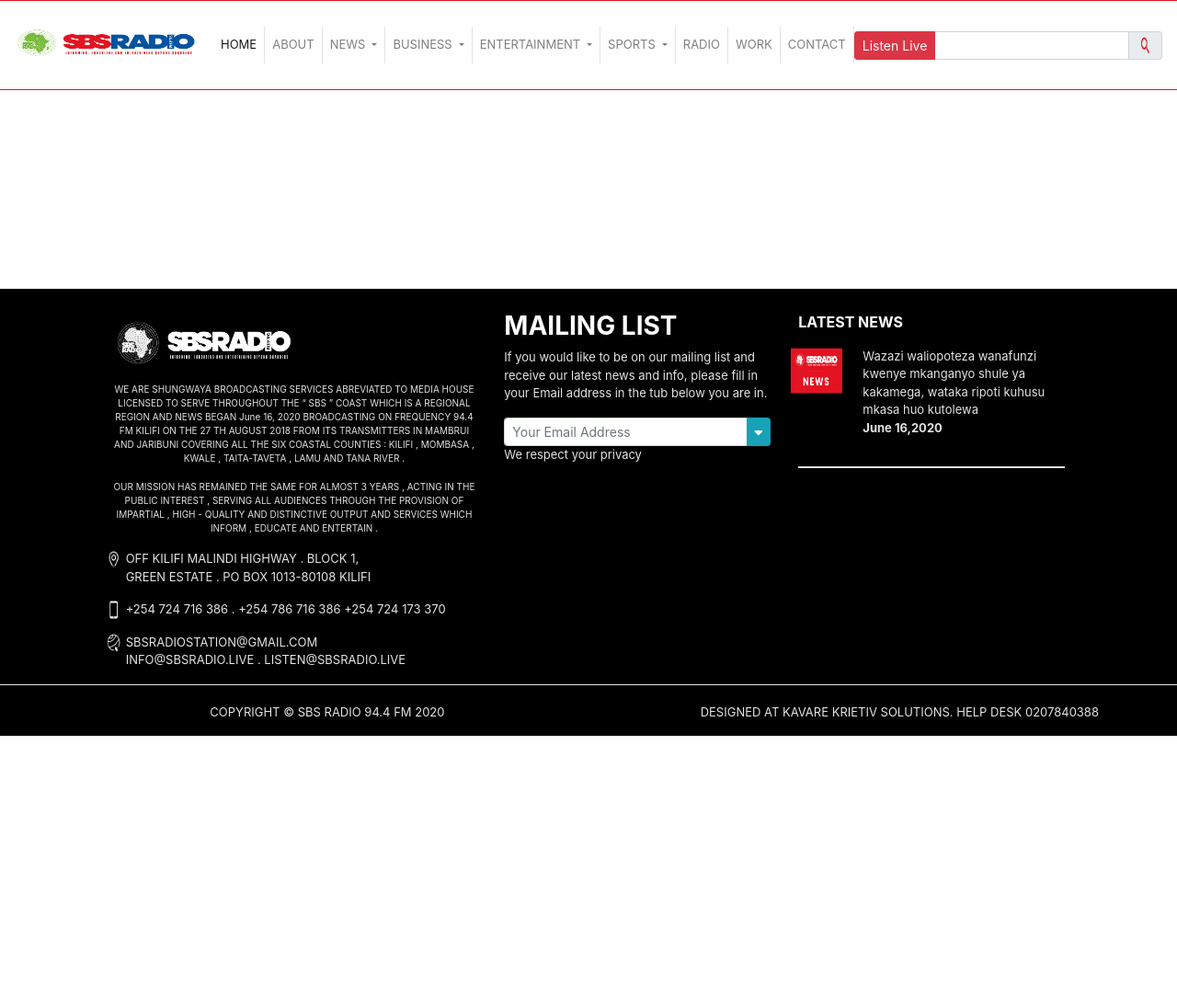
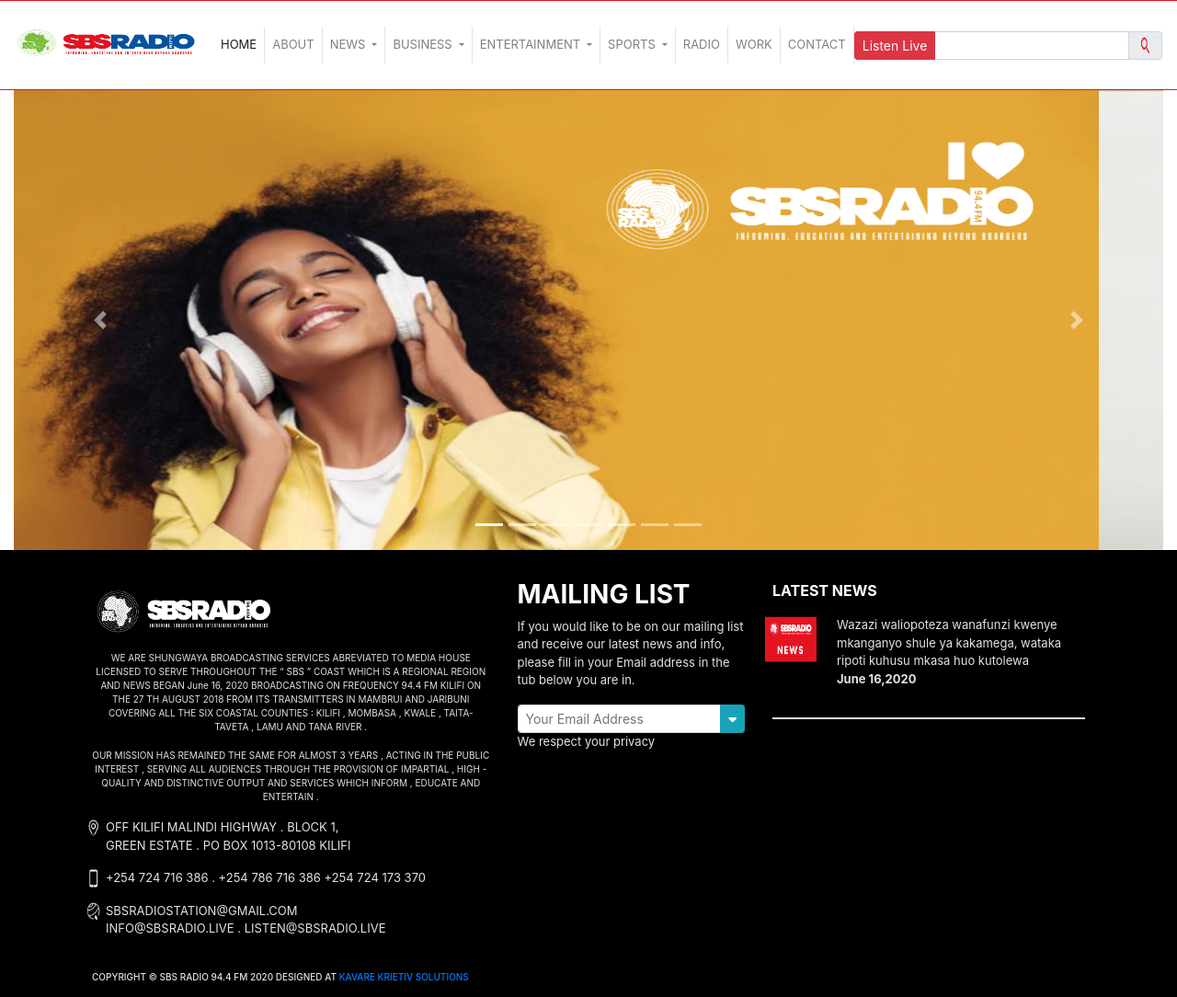
Before and after one commit to Kavare-Krietiv/sbs-news-theme, a plain HTML site: page index.html in a window 1280 px wide. Shown: the whole page at 92% size. Before the commit the page ends 800 px from the top, so only its background shows below. Drawn offline with nearby package versions, Linux system fonts and the light colour scheme.

Commit message:
slider and footer Bug fixes

```diff
--- a/index.html
+++ b/index.html
@@ -2,6 +2,7 @@
 <html lang="en">
 <head>
     <meta charset="UTF-8">
+    <meta name="viewport" content="width=device-width, initial-scale=1">
     <title>SBS Radio</title>
     <link rel="stylesheet" href="https://stackpath.bootstrapcdn.com/bootstrap/4.5.0/css/bootstrap.min.css"
           integrity="sha384-9aIt2nRpC12Uk9gS9baDl411NQApFmC26EwAOH8WgZl5MYYxFfc+NcPb1dKGj7Sk" crossorigin="anonymous">
@@ -113,11 +114,66 @@
     </div>
 </nav>
 
-<footer class="fixed-bottom footer">
+<div class="container-fluid">
+    <div id="demo" class="carousel slide" data-ride="carousel">
+
+        <!-- Indicators -->
+        <ul class="carousel-indicators">
+            <li data-target="#demo" data-slide-to="0" class="active"></li>
+            <li data-target="#demo" data-slide-to="1"></li>
+            <li data-target="#demo" data-slide-to="2"></li>
+            <li data-target="#demo" data-slide-to="3"></li>
+            <li data-target="#demo" data-slide-to="4"></li>
+            <li data-target="#demo" data-slide-to="5"></li>
+            <li data-target="#demo" data-slide-to="6"></li>
+        </ul>
+
+        <!-- The slideshow -->
+        <div class="carousel-inner">
+            <div class="carousel-item active">
+                <img src="assests/slider/I_Love_SBS_Sample_Slider.png" width="100%" height="500" alt="Los Angeles">
+            </div>
+            <div class="carousel-item">
+                <img src="assests/slider/SliderImage-1.png" width="100%" height="500" alt="Chicago">
+            </div>
+            <div class="carousel-item">
+                <img src="assests/slider/SliderImage-1b.png" width="100%" height="500" alt="New York">
+            </div>
+            <div class="carousel-item">
+                <img src="assests/slider/SliderImage-2.png" width="100%" height="500" alt="New York">
+            </div>
+            <div class="carousel-item">
+                <img src="assests/slider/SliderImage-3.png" width="100%" height="500" alt="New York">
+            </div>
+            <div class="carousel-item">
+                <img src="assests/slider/SliderImage-4.png" width="100%" height="500" alt="New York">
+            </div>
+            <div class="carousel-item">
+                <img src="assests/slider/SliderImage-5.png" width="100%" height="500" alt="New York">
+            </div>
+            <div class="carousel-item">
+                <img src="assests/slider/SliderImage-6.png" width="100%" height="500" alt="New York">
+            </div>
+        </div>
+
+        <!-- Left and right controls -->
+        <a class="carousel-control-prev" href="#demo" data-slide="prev">
+            <span class="carousel-control-prev-icon"></span>
+        </a>
+        <a class="carousel-control-next" href="#demo" data-slide="next">
+            <span class="carousel-control-next-icon"></span>
+        </a>
+
+    </div>
+</div>
+
+<footer class="navbar sticky-bottom footer">
+
+    <div class="container">
         <div class="footer-top">
-        <div class="col-xs-12 col-sm-12 col-md-12 col-lg-12 offset-md-1">
+            <div class="col-xs-12 col-sm-12 col-md-12 col-lg-12">
                 <div class="row">
-                <div class="col-xs-12 col-sm-12 col-md-4 col-lg-4">
+                    <div class="col-xs-12 col-sm-12 col-md-5 col-lg-5">
                         <img src="assests/SBS_Logo_White.png" class="img-fluid" width="200px">
                         <p class="footer-text">WE ARE SHUNGWAYA BROADCASTING SERVICES ABREVIATED TO
                             MEDIA HOUSE LICENSED TO SERVE THROUGHOUT THE “ SBS ”
@@ -125,7 +181,8 @@
                             BROADCASTING ON FREQUENCY 94.4 FM KILIFI ON THE 27 TH AUGUST 2018 FROM ITS
                             TRANSMITTERS IN MAMBRUI AND JARIBUNI COVERING ALL THE SIX COASTAL COUNTIES : KILIFI ,
                             MOMBASA , KWALE , TAITA-TAVETA , LAMU AND TANA RIVER .</p>
-                    <p class="footer-text">OUR MISSION HAS REMAINED THE SAME FOR ALMOST 3 YEARS , ACTING IN THE PUBLIC
+                        <p class="footer-text">OUR MISSION HAS REMAINED THE SAME FOR ALMOST 3 YEARS , ACTING IN THE
+                            PUBLIC
                             INTEREST
                             ,
                             SERVING ALL AUDIENCES THROUGH THE PROVISION OF IMPARTIAL , HIGH - QUALITY AND
@@ -152,7 +209,6 @@
                         </div>
 
                     </div>
-
                     <div class="col-xs-12 col-sm-12 col-md-3 col-lg-3">
                         <br/>
 
@@ -171,7 +227,7 @@
                         <p style="color: #E3E3E2;font-size: 13px">We respect your privacy</p>
 
                     </div>
-                <div class="col-xs-12 col-sm-12 col-md-3 col-lg-3">
+                    <div class="col-xs-12 col-sm-12 col-md-4 col-lg-4">
                         <br/>
                         <p style="color: white;font-weight: bold">LATEST NEWS</p>
                         <div class="row">
@@ -189,20 +245,15 @@
         </div>
 
         <div class="footer-bottom">
-        <div class="col-xs-12 col-sm-12 col-md-12 col-lg-12 offset-md-2">
-            <div class="row">
-                <div class="col-xs-12 col-sm-12 col-md-5 col-lg-5">
-                    <p style="color: #E3E3E2;font-size: 13px">COPYRIGHT © SBS RADIO 94.4 FM 2020</p>
-                </div>
 
-                <div class="col-xs-12 col-sm-12 col-md-5 col-lg-5">
-                    <p style="color: #E3E3E2;font-size: 13px">DESIGNED AT KAVARE KRIETIV SOLUTIONS. HELP DESK
-                        0207840388</p>
+            <div class="col-xs-12 col-sm-12 col-md-12 col-lg-12">
+
+                <h6 style="color: #E3E3E2;font-size: 10px;text-align: center">COPYRIGHT © SBS RADIO 94.4 FM 2020
+                    DESIGNED AT <a href="http://kavarekrietiv.co.ke/">KAVARE
+                        KRIETIV SOLUTIONS</a></h6>
             </div>
         </div>
     </div>
-    </div>
-
 </footer>
 
 <script src="https://code.jquery.com/jquery-3.5.1.slim.min.js"
--- a/style.css
+++ b/style.css
@@ -33,15 +33,12 @@
     text-align: center;
 }
 
-.footer-top{
-    border-bottom: 1px solid #E3E3E2;
-}
-
 .footer-bottom{
     margin-top: 20px;
 }
 
-.footer-bottom p{
+.footer-bottom h6{
+    text-align: center;
     color: #E3E3E2;
 }
 
@@ -49,18 +46,3 @@
     color: #E3E3E2;
     font-size: 13px;
 }
-
-/*.dropdown-menu {*/
-/*    width: 1000px !important;*/
-/*    height: 400px !important;*/
-/*}*/
-
-/*.dropdown-menu{*/
-/*    display: none;*/
-/*    position: absolute;*/
-/*    background-color: #f9f9f9;*/
-/*    width: 100%;*/
-/*    left: 0;*/
-/*    box-shadow: 0px 8px 16px 0px rgba(0,0,0,0.2);*/
-/*    z-index: 1;*/
-/*}*/
```
Lines whose indentation alone changed are shown as unchanged.
